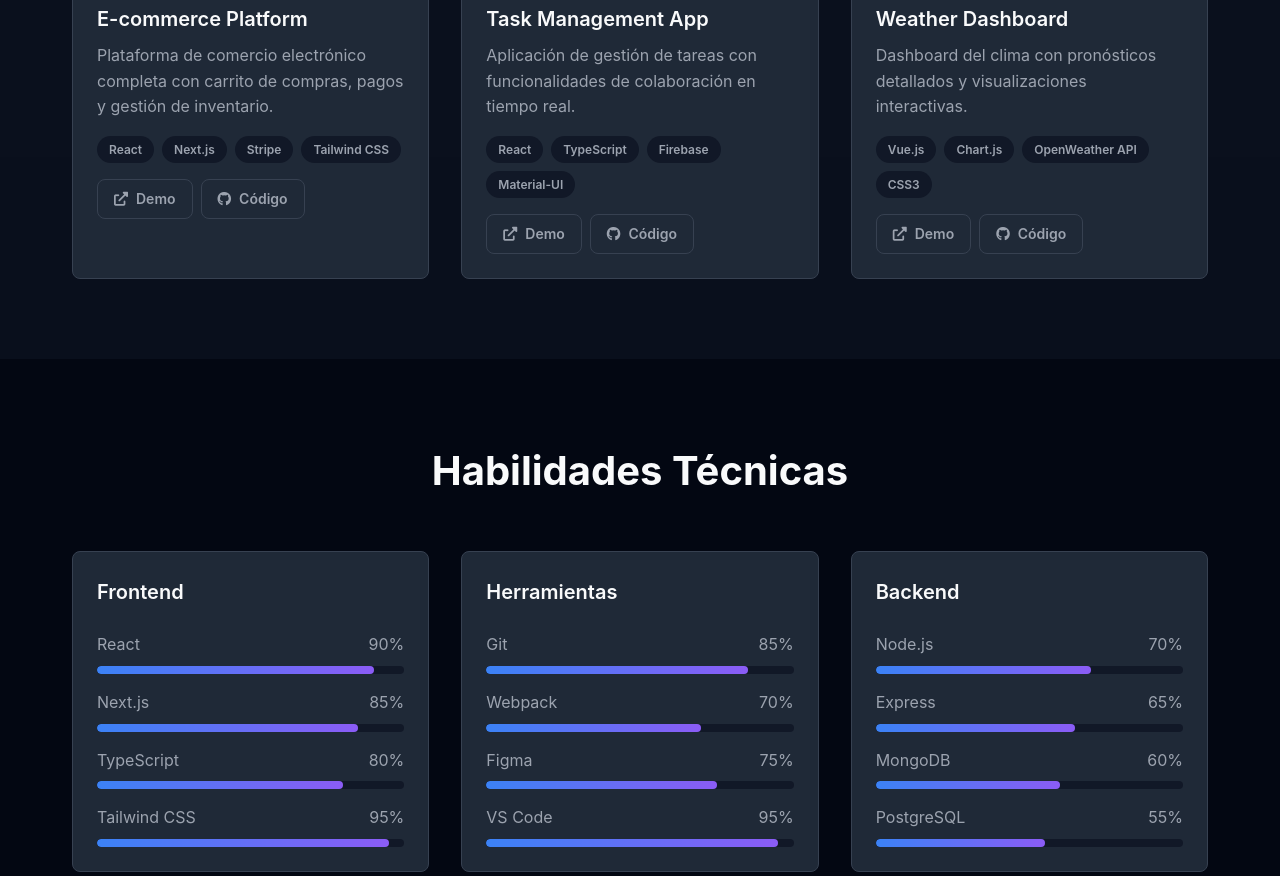
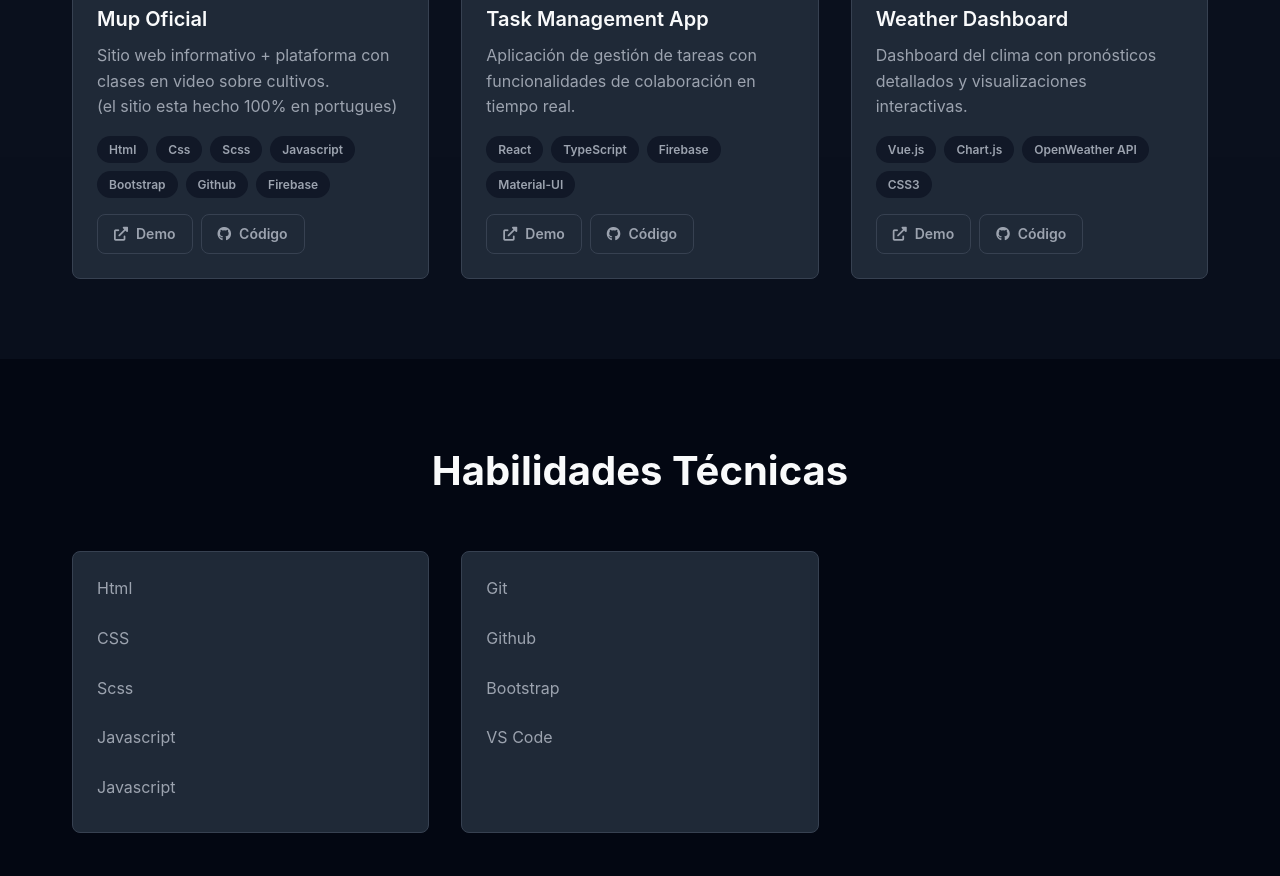
Before and after one commit to NatanaelLeites/nata, a website: page index.html in a window 1280 px wide. Shown: the part 1876-2752 px from the top of the page. Drawn offline with Linux system fonts and the light colour scheme.

Commit message:
se agrega uno de los proyectos a destacados mupoficial

```diff
--- a/index.html
+++ b/index.html
@@ -96,31 +96,35 @@
             </div>
         </section>
 
-        <!-- Projects Section -->
+        <!-- proyectos -->
         <section id="projects" class="projects">
             <div class="container">
                 <h2 class="section__title">Proyectos Destacados</h2>
                 <div class="projects__grid">
                     <div class="project-card">
                         <div class="project-card__image">
-                            <img src="https://via.placeholder.com/400x200/374151/9CA3AF?text=E-commerce+Platform" alt="E-commerce Platform">
+                            <img src="./img/mup-img.png" alt="mupoficial">
                         </div>
                         <div class="project-card__content">
-                            <h3 class="project-card__title">E-commerce Platform</h3>
+                            <h3 class="project-card__title">Mup Oficial</h3>
                             <p class="project-card__description">
-                                Plataforma de comercio electrónico completa con carrito de compras, pagos y gestión de inventario.
+                                Sitio web informativo + plataforma con clases en video sobre cultivos. <br>
+                                (el sitio esta hecho 100% en portugues)
                             </p>
                             <div class="project-card__technologies">
-                                <span class="tech-badge">React</span>
-                                <span class="tech-badge">Next.js</span>
-                                <span class="tech-badge">Stripe</span>
-                                <span class="tech-badge">Tailwind CSS</span>
+                                <span class="tech-badge">Html</span>
+                                <span class="tech-badge">Css</span>
+                                <span class="tech-badge">Scss</span>
+                                <span class="tech-badge">Javascript</span>
+                                <span class="tech-badge">Bootstrap</span>
+                                <span class="tech-badge">Github</span>
+                                <span class="tech-badge">Firebase</span>
                             </div>
                             <div class="project-card__buttons">
-                                <a href="#" class="btn btn--small btn--outline">
+                                <a target="_blank" href="https://mupoficial.com/" class="btn btn--small btn--outline">
                                     <i class="fas fa-external-link-alt"></i> Demo
                                 </a>
-                                <a href="#" class="btn btn--small btn--outline">
+                                <a target="_blank" href="https://github.com/NatanaelLeites/mup" class="btn btn--small btn--outline">
                                     <i class="fab fa-github"></i> Código
                                 </a>
                             </div>
@@ -188,90 +192,99 @@
                 <h2 class="section__title">Habilidades Técnicas</h2>
                 <div class="skills__grid">
                     <div class="skill-category">
-                        <h3 class="skill-category__title">Frontend</h3>
+                        <!-- <h3 class="skill-category__title">Frontend</h3> -->
                         <div class="skill-category__skills">
                             <div class="skill-item">
                                 <div class="skill-item__header">
-                                    <span class="skill-item__name">React</span>
-                                    <span class="skill-item__percentage">90%</span>
+                                    <span class="skill-item__name">Html</span>
+                                    <!-- <span class="skill-item__percentage">90%</span> -->
                                 </div>
-                                <div class="skill-item__bar">
+                                <!-- <div class="skill-item__bar">
                                     <div class="skill-item__progress" data-width="90"></div>
-                                </div>
+                                </div> -->
                             </div>
                             <div class="skill-item">
                                 <div class="skill-item__header">
-                                    <span class="skill-item__name">Next.js</span>
-                                    <span class="skill-item__percentage">85%</span>
+                                    <span class="skill-item__name">CSS</span>
+                                    <!-- <span class="skill-item__percentage">85%</span> -->
                                 </div>
-                                <div class="skill-item__bar">
+                                <!-- <div class="skill-item__bar">
                                     <div class="skill-item__progress" data-width="85"></div>
-                                </div>
+                                </div> -->
                             </div>
                             <div class="skill-item">
                                 <div class="skill-item__header">
-                                    <span class="skill-item__name">TypeScript</span>
-                                    <span class="skill-item__percentage">80%</span>
+                                    <span class="skill-item__name">Scss</span>
+                                    <!-- <span class="skill-item__percentage">80%</span> -->
                                 </div>
-                                <div class="skill-item__bar">
+                                <!-- <div class="skill-item__bar">
                                     <div class="skill-item__progress" data-width="80"></div>
-                                </div>
+                                </div> -->
                             </div>
                             <div class="skill-item">
                                 <div class="skill-item__header">
-                                    <span class="skill-item__name">Tailwind CSS</span>
-                                    <span class="skill-item__percentage">95%</span>
+                                    <span class="skill-item__name">Javascript</span>
+                                    <!-- <span class="skill-item__percentage">95%</span> -->
                                 </div>
-                                <div class="skill-item__bar">
+                                <!-- <div class="skill-item__bar">
                                     <div class="skill-item__progress" data-width="95"></div>
+                                </div> -->
+                            </div>
+                            <div class="skill-item">
+                                <div class="skill-item__header">
+                                    <span class="skill-item__name">Javascript</span>
+                                    <!-- <span class="skill-item__percentage">95%</span> -->
                                 </div>
+                                <!-- <div class="skill-item__bar">
+                                    <div class="skill-item__progress" data-width="95"></div>
+                                </div> -->
                             </div>
                         </div>
                     </div>
 
                     <div class="skill-category">
-                        <h3 class="skill-category__title">Herramientas</h3>
+                        <!-- <h3 class="skill-category__title">Herramientas</h3> -->
                         <div class="skill-category__skills">
                             <div class="skill-item">
                                 <div class="skill-item__header">
                                     <span class="skill-item__name">Git</span>
-                                    <span class="skill-item__percentage">85%</span>
+                                    <!-- <span class="skill-item__percentage">85%</span> -->
                                 </div>
-                                <div class="skill-item__bar">
+                                <!-- <div class="skill-item__bar">
                                     <div class="skill-item__progress" data-width="85"></div>
-                                </div>
+                                </div> -->
                             </div>
                             <div class="skill-item">
                                 <div class="skill-item__header">
-                                    <span class="skill-item__name">Webpack</span>
-                                    <span class="skill-item__percentage">70%</span>
+                                    <span class="skill-item__name">Github</span>
+                                    <!-- <span class="skill-item__percentage">70%</span> -->
                                 </div>
-                                <div class="skill-item__bar">
+                                <!-- <div class="skill-item__bar">
                                     <div class="skill-item__progress" data-width="70"></div>
-                                </div>
+                                </div> -->
                             </div>
                             <div class="skill-item">
                                 <div class="skill-item__header">
-                                    <span class="skill-item__name">Figma</span>
-                                    <span class="skill-item__percentage">75%</span>
+                                    <span class="skill-item__name">Bootstrap</span>
+                                    <!-- <span class="skill-item__percentage">75%</span> -->
                                 </div>
-                                <div class="skill-item__bar">
+                                <!-- <div class="skill-item__bar">
                                     <div class="skill-item__progress" data-width="75"></div>
-                                </div>
+                                </div> -->
                             </div>
                             <div class="skill-item">
                                 <div class="skill-item__header">
                                     <span class="skill-item__name">VS Code</span>
-                                    <span class="skill-item__percentage">95%</span>
+                                    <!-- <span class="skill-item__percentage">95%</span> -->
                                 </div>
-                                <div class="skill-item__bar">
+                                <!-- <div class="skill-item__bar">
                                     <div class="skill-item__progress" data-width="95"></div>
-                                </div>
+                                </div> -->
                             </div>
                         </div>
                     </div>
 
-                    <div class="skill-category">
+                    <!-- <div class="skill-category">
                         <h3 class="skill-category__title">Backend</h3>
                         <div class="skill-category__skills">
                             <div class="skill-item">
@@ -312,7 +325,7 @@
                             </div>
                         </div>
                     </div>
-                </div>
+                </div> -->
             </div>
         </section>
 
@@ -334,11 +347,11 @@
                             </div>
                             <div class="contact__detail">
                                 <i class="fas fa-phone"></i>
-                                <span>+1 (555) 123-4567</span>
+                                <span>+598 98423019</span>
                             </div>
                             <div class="contact__detail">
                                 <i class="fas fa-map-marker-alt"></i>
-                                <span>Ciudad, País</span>
+                                <span>Montevideo, Uruguay</span>
                             </div>
                         </div>
                     </div>
@@ -367,7 +380,7 @@
         <div class="container">
             <div class="footer__content">
                 <div class="footer__text">
-                    <p>Hecho con <i class="fas fa-heart"></i> por un desarrollador frontend</p>
+                    <p>Hecho con <i class="fas fa-heart"></i> por Dv09</p>
                 </div>
                 <div class="footer__social">
                     <a href="#" class="footer__social-link"><i class="fab fa-github"></i></a>
@@ -376,7 +389,7 @@
                 </div>
             </div>
             <div class="footer__bottom">
-                <p>&copy; 2024 Frontend Developer Portfolio. Todos los derechos reservados.</p>
+                <p>&copy; 2025 Dv09 Portfolio. Todos los derechos reservados.</p>
             </div>
         </div>
     </footer>
```
Also changed, not shown: img/mup-img.png (added).
